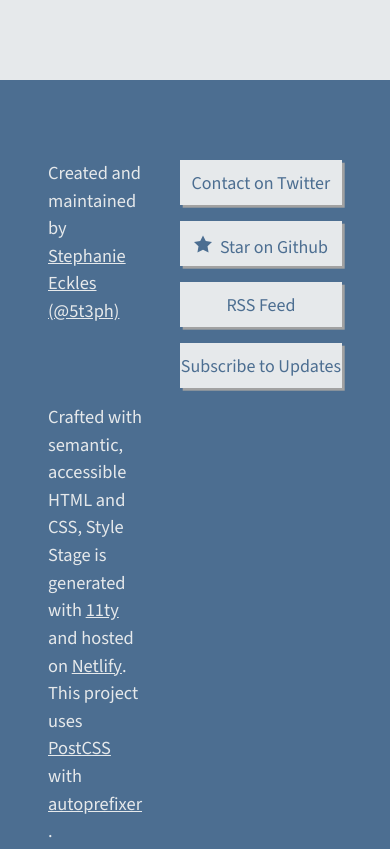
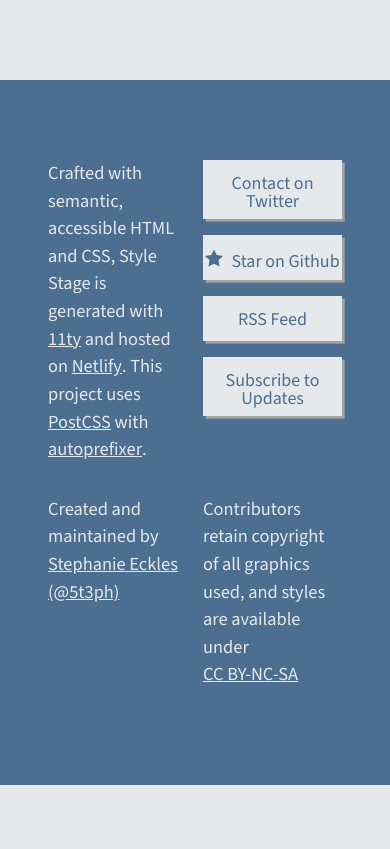
Before and after one commit to Chelsea-Saunders/stylestage-sass, a website: page public/index.html in a window 390 px wide. Shown: the part 7040-7889 px from the top of the page. After the commit the page ends 7825 px from the top, so only its background shows below. Drawn offline with nearby package versions, Linux system fonts and the light colour scheme; a web font is replaced by a local one.

Commit message:
updated footer layout on small screen

```diff
--- a/sass/block/_footer.scss
+++ b/sass/block/_footer.scss
@@ -12,7 +12,7 @@
   .container {
     display: grid;
     grid-template-columns: 1fr 1fr;
-    grid-template-rows: auto auto;
+    grid-template-rows: auto;
     gap: 1rem;
     align-items: start;
     justify-items: start;
@@ -20,7 +20,7 @@
     padding: 2rem;
   }
   .container > p {
-    grid-column: 1;
+    // grid-column: 1;
 
     & > a {
       color: var(--color-light);
@@ -35,20 +35,19 @@
         box-shadow:
          0.15em 0.15em var(--color-links);
         text-decoration: none;
-        // background-color: var(--color-light);
         color: var(--color-links);
-        // padding: 0.25rem
       }
     }
   }
   .container > p:nth-of-type(1) {
+    grid-row: 2;
+  }
+  .container > p:nth-of-type(2) {
     grid-row: 1;
   }
-  .container > p:nth-of-type(2) {
-    grid-row: 2;
-  }
+
   .container > ul {
-    grid-column: 3;
+    grid-column: 2;
     grid-row: 1;
     display: flex;
     flex-direction: column;
```
Also changed, not shown: public/style.css.
